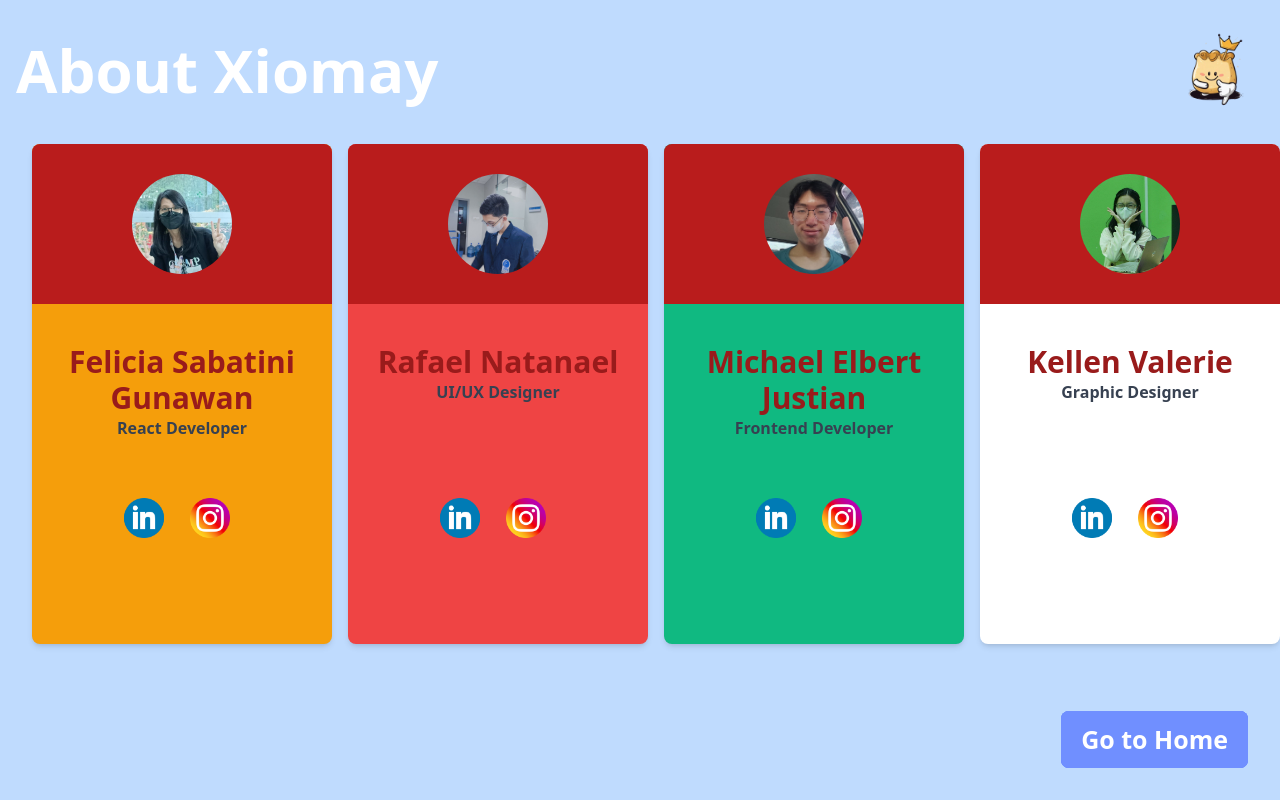
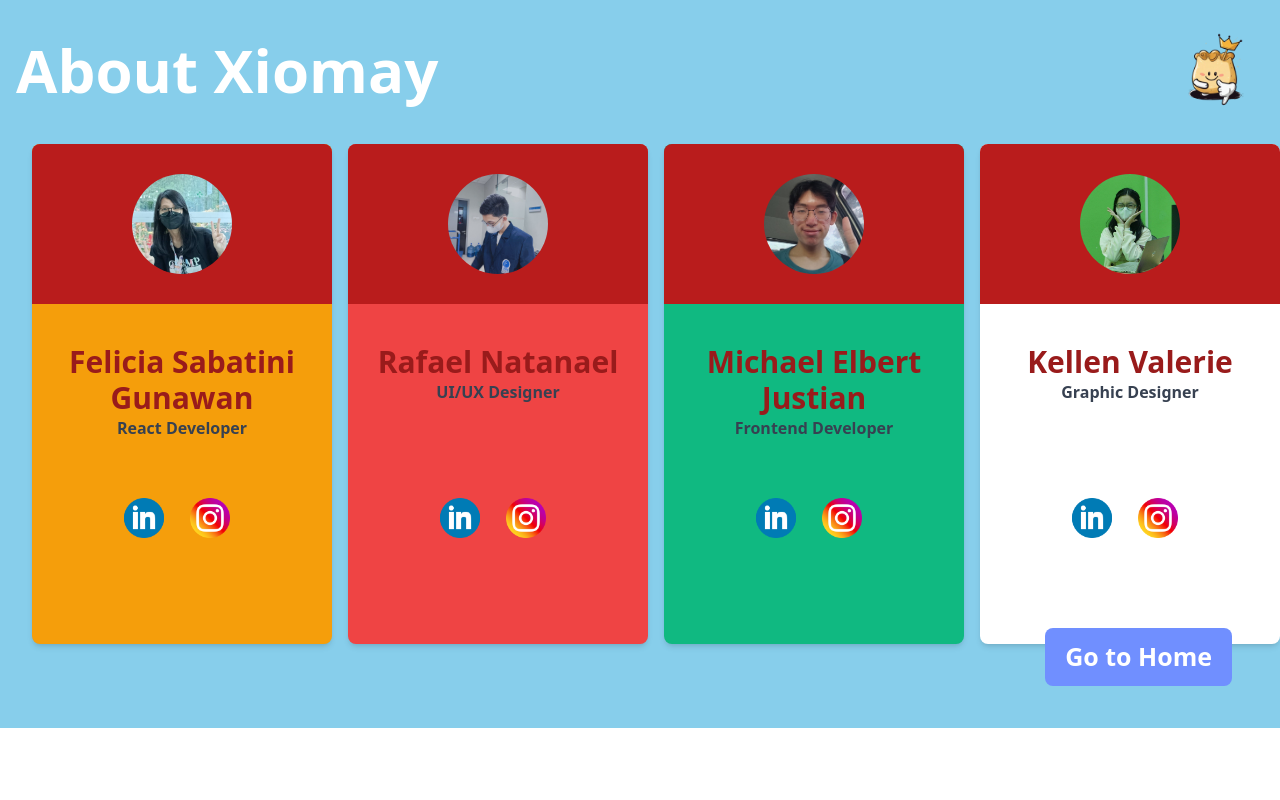
Before and after one commit to RafaelN54/PTI, a React (Vite) app: page /components/about-us.jsx in a window 1280 px wide. Built offline with nearby package versions, Linux system fonts and the light colour scheme.

Commit message:
deploy config

```diff
--- a/src/components/about-us.jsx
+++ b/src/components/about-us.jsx
@@ -49,14 +49,14 @@ const AboutUs = () => {
   ];
 
   return (
-    <div className="bg-blue-200 h-screen flex flex-col items-center">
+    <div className="background-main flex flex-col items-center relative">
       <div className="absolute top-5 w-full flex flex-col items-center justify-center md:flex-row md:justify-between p-4">
         <h1 className="text-white text-4xl md:text-6xl font-semibold">About Xiomay</h1>
         <img src={logoImage} alt="About Xiomay" className="w-24 h-24" />
       </div>
       <div className="card-container grid grid-cols-1 md:grid-cols-2 lg:grid-cols-3 xl:grid-cols-4 gap-4 mt-40 md:mt-32 w-full px-4">
         {cardData.map((data, index) => (
-          <div key={index} className="w-[300px] h-[500px] bg-white rounded-lg overflow-hidden shadow-md m-4" style={{ backgroundColor: data.color }}>
+          <div key={index} className="card w-[300px] h-[500px] bg-white rounded-lg overflow-hidden shadow-md m-4" style={{ backgroundColor: data.color }}>
             <div className="w-full h-[160px] bg-red-700 flex items-center justify-center relative">
               <div className="w-[100px] h-[100px] rounded-full bg-white relative overflow-hidden">
                 <img src={data.image} alt="user" className="w-full h-full object-cover" />
@@ -80,9 +80,11 @@ const AboutUs = () => {
                 </a>
               </div>
             </div>
-            <Link to="/components/home.jsx" className="custom-button transition-transform transform hover:scale-105 absolute bottom-4 right-4 md:bottom-8 md:right-8">Go to Home</Link>
           </div>
         ))}
+      </div>
+      <div className="absolute bottom-0 right-8 md:right-12">
+        <Link to="/components/home.jsx" className="custom-button transition-transform transform hover:scale-105">Go to Home</Link>
       </div>
     </div>
   );
--- a/src/components/bg.css
+++ b/src/components/bg.css
@@ -12,7 +12,10 @@
 .bar {
   margin-bottom: 1rem;
 }
-
+.background-main {
+  height: 2500px;
+  background-color: #87ceeb; /* This color matches the bg-blue-200 color */
+}
 @media (min-width: 768px) {
   .status {
       flex-direction: row;
@@ -20,4 +23,8 @@
   .bar {
       margin-bottom: 0;
   }
+  .background-main {
+    height: 728px;
+    background-color: #87ceeb; /* This color matches the bg-blue-200 color */
+  }
 }
```
